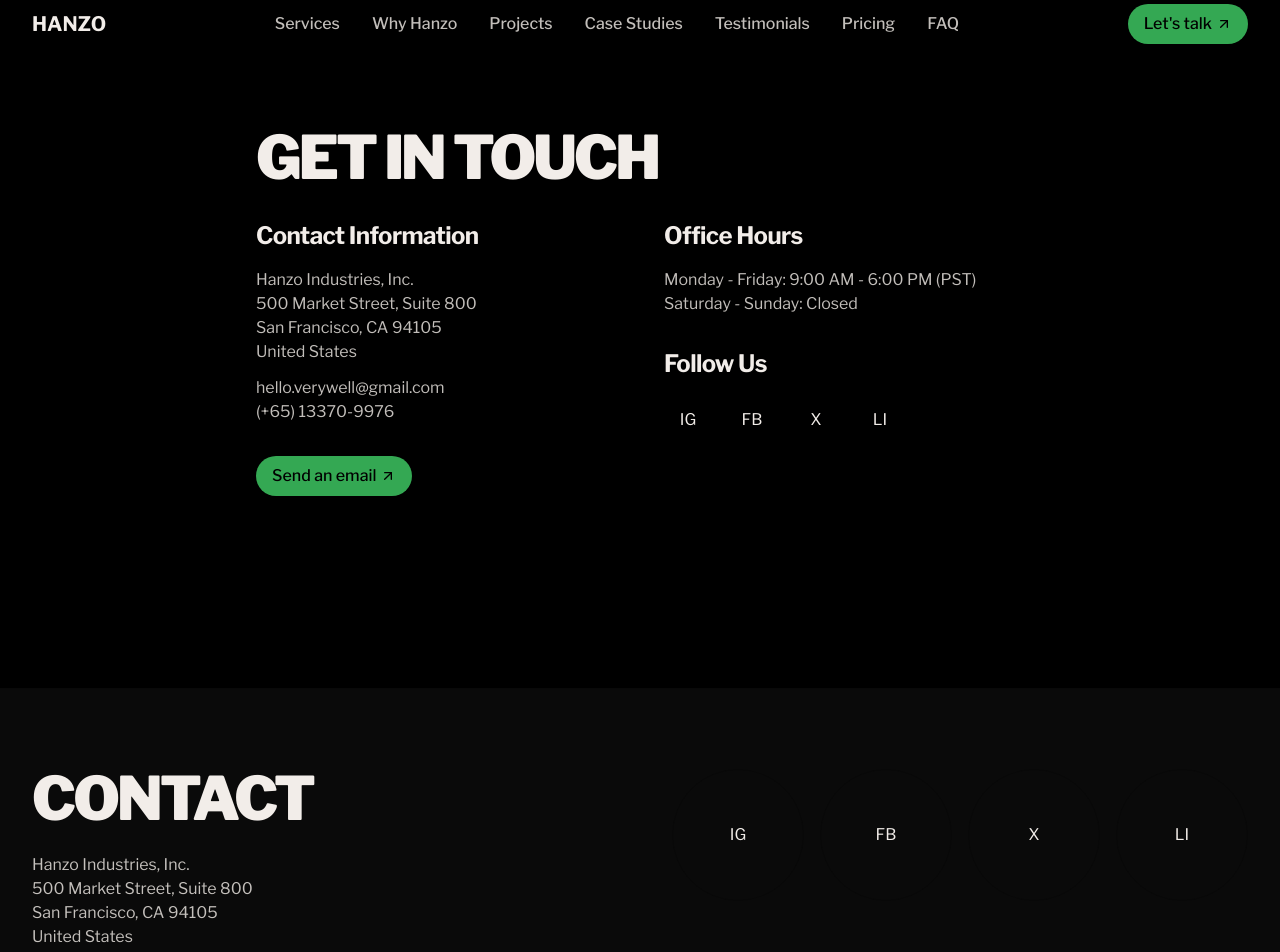
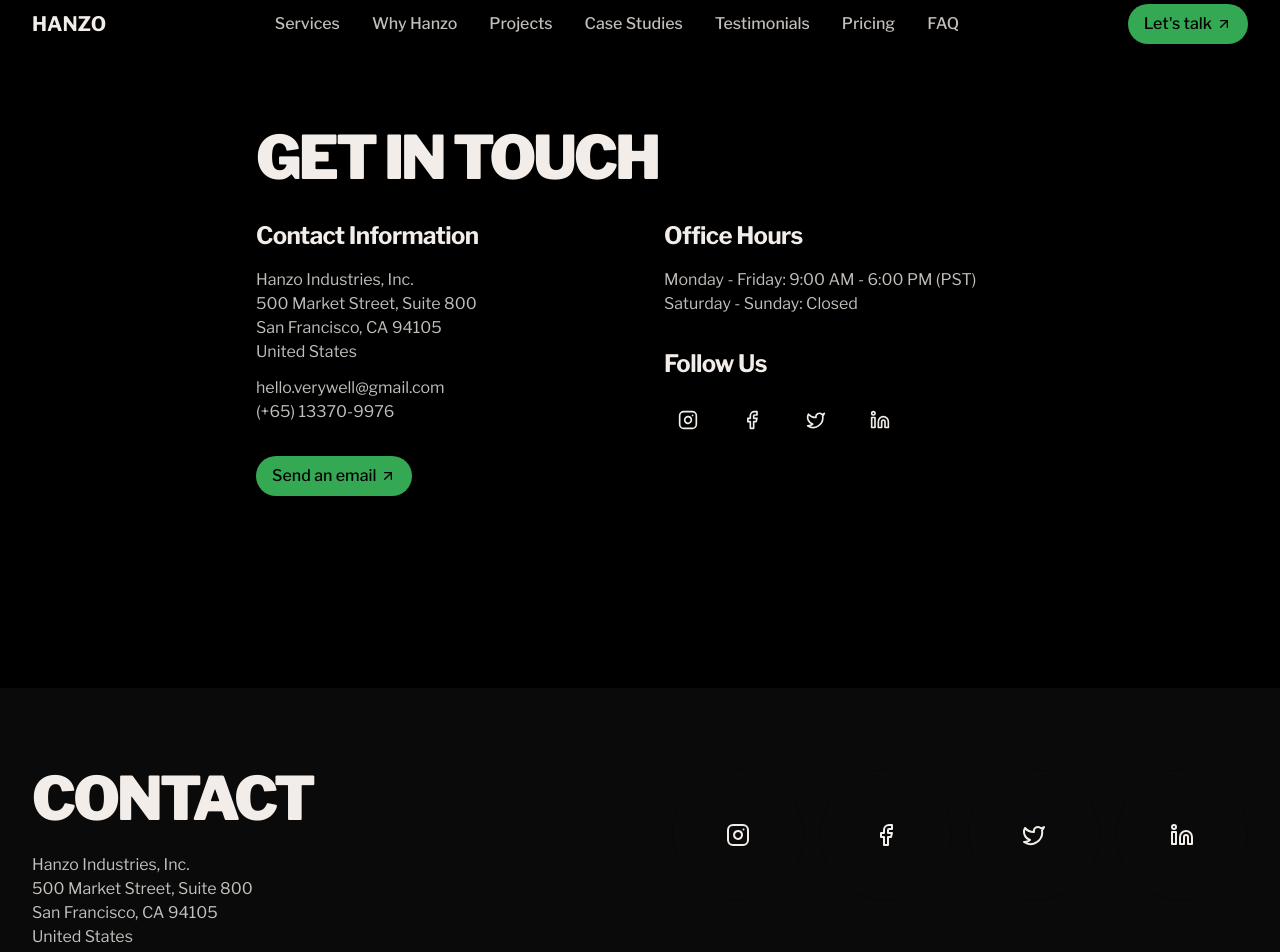
Before and after one commit to hanzoai/agency, a React (Vite) app: page /contact in a window 1280 px wide. Shown: the top 952 px of the page. Built offline with nearby package versions, Linux system fonts and the light colour scheme.

Commit message:
Add social network icons
Adds icons to the social network links.

```diff
--- a/src/components/Footer.tsx
+++ b/src/components/Footer.tsx
@@ -1,5 +1,5 @@
 
-import { ArrowUpRight } from 'lucide-react';
+import { ArrowUpRight, Instagram, Facebook, Twitter, Linkedin } from 'lucide-react';
 import { Link } from 'react-router-dom';
 
 const Footer = () => {
@@ -28,10 +28,18 @@ const Footer = () => {
           </div>
 
           <div className="grid grid-cols-4 gap-4">
-            <div className="geometric-circle border border-black/20 aspect-square flex items-center justify-center">IG</div>
-            <div className="geometric-circle border border-black/20 aspect-square flex items-center justify-center">FB</div>
-            <div className="geometric-circle border border-black/20 aspect-square flex items-center justify-center">X</div>
-            <div className="geometric-circle border border-black/20 aspect-square flex items-center justify-center">LI</div>
+            <a href="#" className="geometric-circle border border-black/20 aspect-square flex items-center justify-center hover:bg-accent/20 transition-colors">
+              <Instagram size={24} />
+            </a>
+            <a href="#" className="geometric-circle border border-black/20 aspect-square flex items-center justify-center hover:bg-accent/20 transition-colors">
+              <Facebook size={24} />
+            </a>
+            <a href="#" className="geometric-circle border border-black/20 aspect-square flex items-center justify-center hover:bg-accent/20 transition-colors">
+              <Twitter size={24} />
+            </a>
+            <a href="#" className="geometric-circle border border-black/20 aspect-square flex items-center justify-center hover:bg-accent/20 transition-colors">
+              <Linkedin size={24} />
+            </a>
           </div>
         </div>
 
--- a/src/pages/Contact.tsx
+++ b/src/pages/Contact.tsx
@@ -1,7 +1,7 @@
 
 import Navbar from '@/components/Navbar';
 import Footer from '@/components/Footer';
-import { ArrowUpRight } from 'lucide-react';
+import { ArrowUpRight, Instagram, Facebook, Twitter, Linkedin } from 'lucide-react';
 
 const Contact = () => {
   return (
@@ -42,10 +42,18 @@ const Contact = () => {
 
               <h2 className="text-2xl font-bold mt-8 mb-4">Follow Us</h2>
               <div className="flex space-x-4">
-                <a href="#" className="geometric-circle border border-black/20 aspect-square w-12 h-12 flex items-center justify-center">IG</a>
-                <a href="#" className="geometric-circle border border-black/20 aspect-square w-12 h-12 flex items-center justify-center">FB</a>
-                <a href="#" className="geometric-circle border border-black/20 aspect-square w-12 h-12 flex items-center justify-center">X</a>
-                <a href="#" className="geometric-circle border border-black/20 aspect-square w-12 h-12 flex items-center justify-center">LI</a>
+                <a href="#" className="geometric-circle border border-black/20 aspect-square w-12 h-12 flex items-center justify-center hover:bg-accent/20 transition-colors">
+                  <Instagram size={20} />
+                </a>
+                <a href="#" className="geometric-circle border border-black/20 aspect-square w-12 h-12 flex items-center justify-center hover:bg-accent/20 transition-colors">
+                  <Facebook size={20} />
+                </a>
+                <a href="#" className="geometric-circle border border-black/20 aspect-square w-12 h-12 flex items-center justify-center hover:bg-accent/20 transition-colors">
+                  <Twitter size={20} />
+                </a>
+                <a href="#" className="geometric-circle border border-black/20 aspect-square w-12 h-12 flex items-center justify-center hover:bg-accent/20 transition-colors">
+                  <Linkedin size={20} />
+                </a>
               </div>
             </div>
           </div>
```
